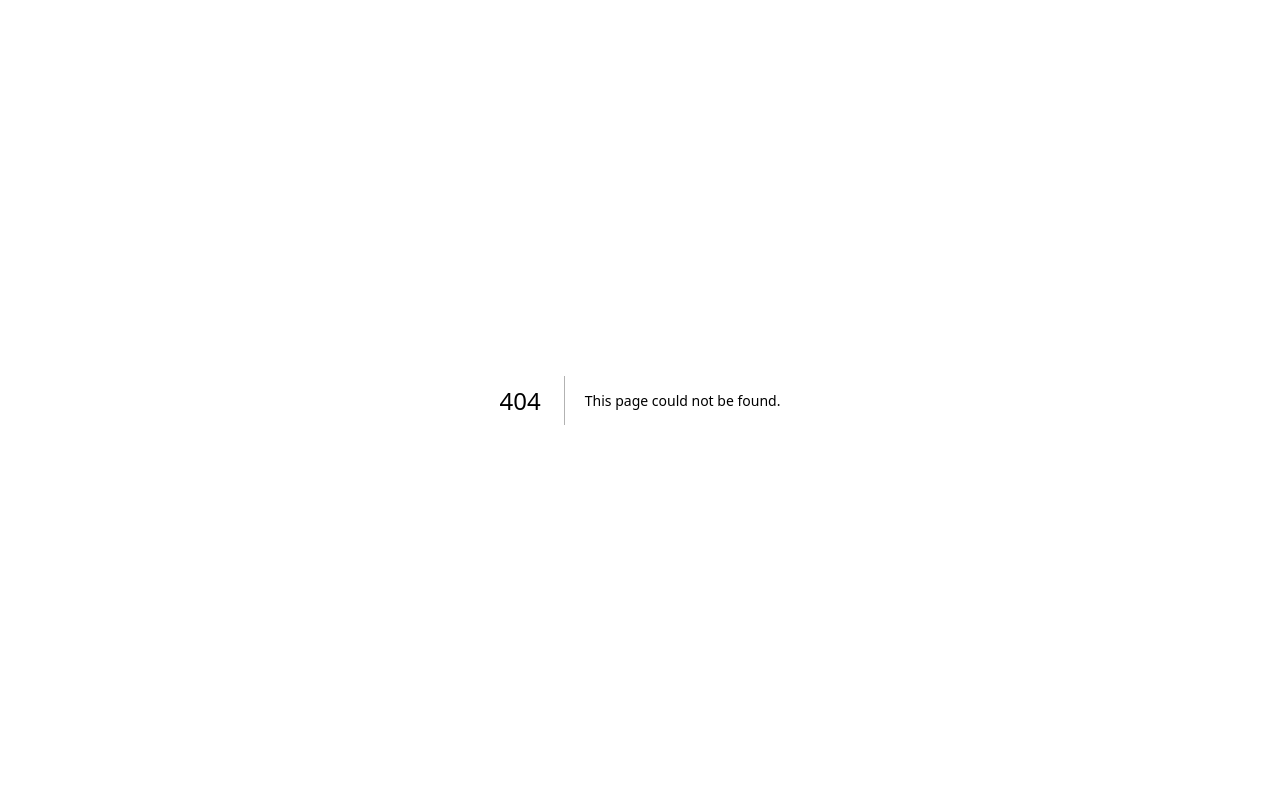
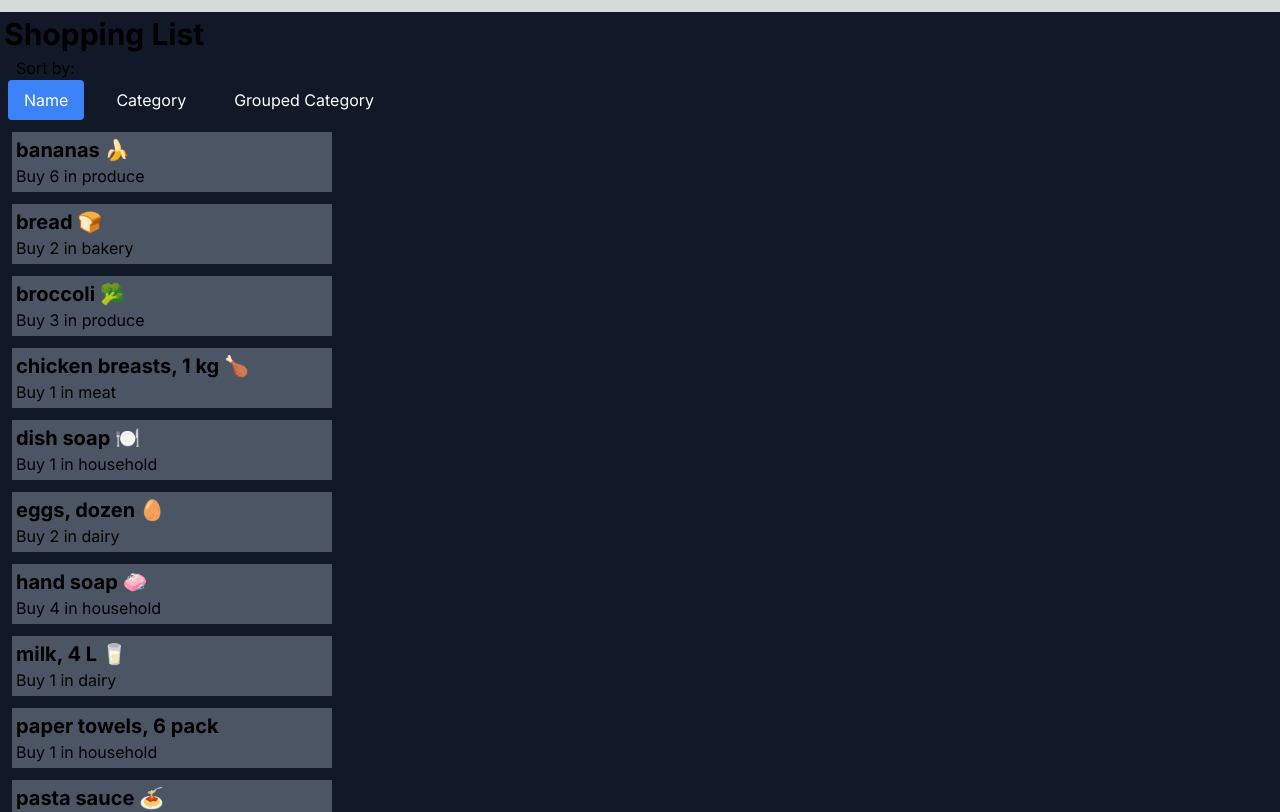
Before and after one commit to maxhui923/cprg306-assignments, a Next.js app: page /week5 in a window 1280 px wide. Before the commit this address had no page. Shown: the top 812 px of the page. Built offline with nearby package versions, Linux system fonts and the light colour scheme.

Commit message:
week 5
week 5 assignment

```diff
--- a/app/page.js
+++ b/app/page.js
@@ -10,6 +10,7 @@ export default function Home() {
       <p><Link href="/week2">week2</Link></p>
       <p><Link href="/week3">week3</Link></p>
       <p><Link href="/week4">week4</Link></p>
+      <p><Link href="/week5">week5</Link></p>
     </main>
   );
 }
--- /dev/null
+++ b/app/week5/item-list.js
@@ -0,0 +1,70 @@
+"use client";
+import React, { useState } from "react";
+import Item from "./item";
+import items from "./items.json";
+
+export default function ItemList() {
+  const [sortBy, setSortBy] = useState("name");
+  let sortedItems = [...items];
+
+  if (sortBy === "name") {
+    sortedItems.sort((a, b) => a.name.localeCompare(b.name));
+  } else if (sortBy === "category") {
+    sortedItems.sort((a, b) => a.category.localeCompare(b.category));
+  } else if (sortBy === "grouped-category") {
+    const groupedByCategory = items.reduce((groupedItem, item) => {
+      const category = item.category;
+      if (groupedItem[category] == null) groupedItem[category] = [];
+      groupedItem[category].push(item);
+      return groupedItem;
+    }, {});
+
+    const sortedCategoryNames = Object.keys(groupedByCategory).sort();
+
+    sortedItems = sortedCategoryNames.flatMap((categoryName) => {
+      const itemsInCategory = groupedByCategory[categoryName];
+    itemsInCategory.sort((a, b) => a.name.localeCompare(b.name));
+      return [
+        { category: categoryName, isCategoryHeading: true },
+        ...itemsInCategory,
+      ];
+    });
+  }
+
+  return (
+    <div>
+    <p className="ml-4">Sort by:</p>
+
+    <button
+      onClick={() => setSortBy("name")}
+      className={`bg-${sortBy === "name" ? "blue" : "gray"}-500 text-white mx-2 px-4 py-2 rounded`}
+    >
+      Name
+    </button>
+
+    <button
+      onClick={() => setSortBy("category")}
+      className={`bg-${sortBy === "category" ? "blue" : "gray"}-500 text-white mx-2 px-4 py-2 rounded`}
+    >
+      Category
+    </button>
+
+    <button
+      onClick={() => setSortBy("grouped-category")}
+      className={`bg-${sortBy === "grouped-category" ? "blue" : "gray"}-500 text-white mx-2 px-4 py-2 rounded`}
+    >
+      Grouped Category
+    </button>
+
+    {sortedItems.map((item) => (
+      <div key={item.id}>
+        {item.isCategoryHeading ? (
+          <h2 className="text-xl font-semibold mt-4 capitalize">{item.category}</h2>
+        ) : (
+          <Item name={item.name} quantity={item.quantity} category={item.category} />
+        )}
+      </div>
+    ))}
+  </div>
+  );
+}
--- /dev/null
+++ b/app/week5/item.js
@@ -0,0 +1,10 @@
+import React from "react";
+
+export default function Item({name, quantity, category}){
+    return(
+        <ul className="bg-gray-600 w-80 p-1 m-3" >
+            <li className="text-xl font-bold ">{name}</li>
+            <li>Buy {quantity} in {category}</li>
+        </ul>
+    )
+}
--- /dev/null
+++ b/app/week5/items.json
@@ -0,0 +1,74 @@
+[
+    {
+      "id": "1h2GJKH12gkHG31h1H",
+      "name": "milk, 4 L 🥛",
+      "quantity": 1,
+      "category": "dairy"
+    },
+    {
+      "id": "2KJH3k2j3H1k2J3K1H",
+      "name": "bread 🍞",
+      "quantity": 2,
+      "category": "bakery"
+    },
+    {
+      "id": "3h2KJH3k2j3H1k2J3",
+      "name": "eggs, dozen 🥚",
+      "quantity": 2,
+      "category": "dairy"
+    },
+    {
+      "id": "4k2J3K1H2GJKH12gk",
+      "name": "bananas 🍌",
+      "quantity": 6,
+      "category": "produce"
+    },
+    {
+      "id": "5H1h1H2KJH3k2j3H",
+      "name": "broccoli 🥦",
+      "quantity": 3,
+      "category": "produce"
+    },
+    {
+      "id": "6H1k2J3K1H2GJKH1",
+      "name": "chicken breasts, 1 kg 🍗",
+      "quantity": 1,
+      "category": "meat"
+    },
+    {
+      "id": "7gkHG31h1H2KJH3k",
+      "name": "pasta sauce 🍝",
+      "quantity": 3,
+      "category": "canned goods"
+    },
+    {
+      "id": "8j3H1k2J3K1H2GJK",
+      "name": "spaghetti, 454 g 🍝",
+      "quantity": 2,
+      "category": "dry goods"
+    },
+    {
+      "id": "9H12gkHG31h1H2KJ",
+      "name": "toilet paper, 12 pack 🧻",
+      "quantity": 1,
+      "category": "household"
+    },
+    {
+      "id": "10H3k2j3H1k2J3K1",
+      "name": "paper towels, 6 pack",
+      "quantity": 1,
+      "category": "household"
+    },
+    {
+      "id": "11k2J3K1H2GJKH12",
+      "name": "dish soap 🍽️",
+      "quantity": 1,
+      "category": "household"
+    },
+    {
+      "id": "12GJKH12gkHG31h1",
+      "name": "hand soap 🧼",
+      "quantity": 4,
+      "category": "household"
+    }
+  ]
--- /dev/null
+++ b/app/week5/page.js
@@ -0,0 +1,11 @@
+import React from "react";
+import ItemList from "./item-list";
+
+export default function Page() {
+    return (
+        <main className="bg-gray-900 my-3">
+        <h1 className="p-1 text-3xl font-bold">Shopping List</h1>
+        <ItemList/>
+        </main>
+    );
+    }
```
